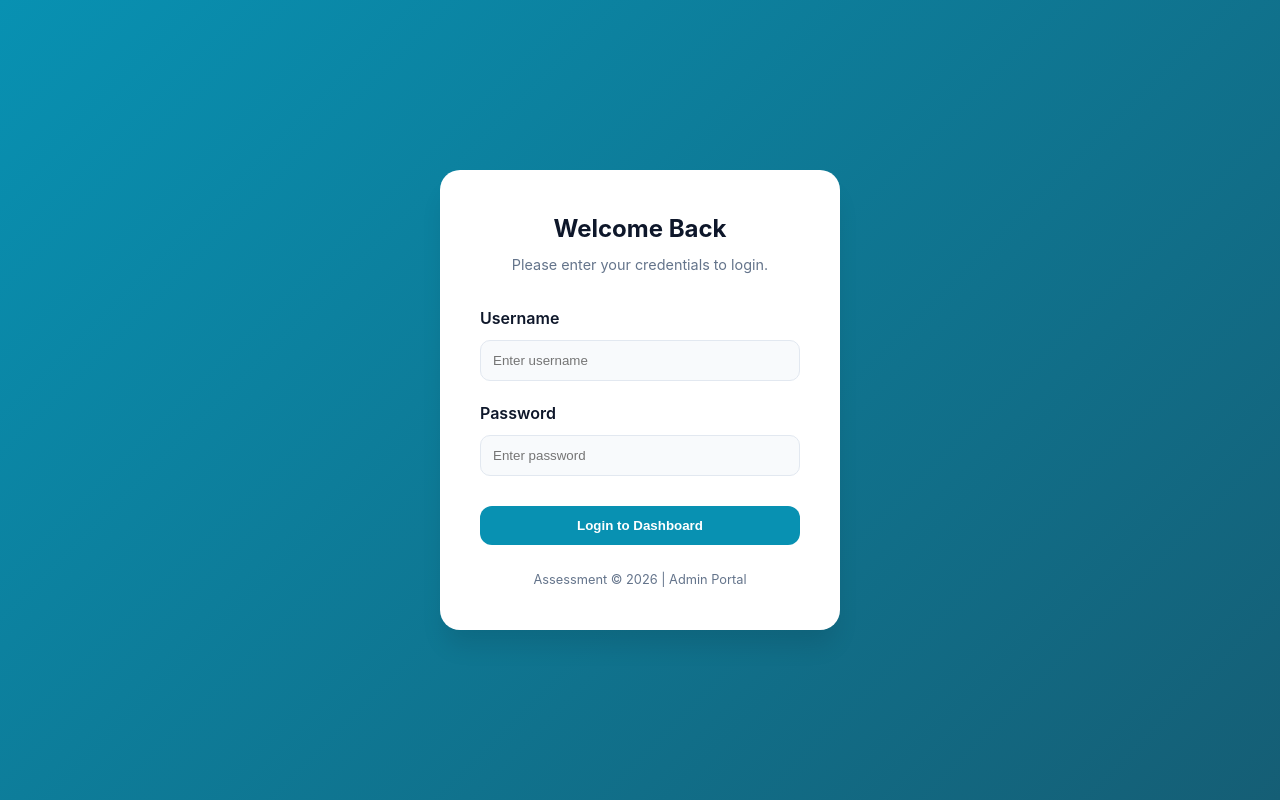
After one commit to leecodehub/lab1, a PHP site: page /login.php in a window 1280 px wide. The commit adds this page. Run offline with PHP 8.4, Linux system fonts and the light colour scheme.

Commit message:
2/27/2026 4

```diff
--- /dev/null
+++ b/login.php
@@ -0,0 +1,96 @@
+<?php
+session_start();
+
+// If already logged in, redirect to index
+if (isset($_SESSION['username'])) {
+    header("Location: index.php");
+    exit();
+}
+
+$error = "";
+
+if ($_SERVER["REQUEST_METHOD"] == "POST") {
+    $username = $_POST['username'];
+    $password = $_POST['password'];
+
+    // --- Original Logic Maintained ---
+    if ($username === "admin" && $password === "admin") {
+        $_SESSION['username'] = "ADMIN";
+        header("Location: index.php");
+        exit();
+    } else {
+        $error = "Invalid username or password!";
+    }
+}
+?>
+<!DOCTYPE html>
+<html lang="en">
+<head>
+    <meta charset="UTF-8">
+    <title>Login - Management System</title>
+    <link rel="stylesheet" href="style.css">
+    <style>
+        /* Special centering for the login page */
+        body {
+            display: flex;
+            align-items: center;
+            justify-content: center;
+            height: 100vh;
+        }
+        .login-container {
+            background: white;
+            padding: 40px;
+            border-radius: 20px;
+            box-shadow: 0 20px 25px -5px rgba(0, 0, 0, 0.1);
+            width: 100%;
+            max-width: 400px;
+        }
+        .login-header {
+            text-align: center;
+            margin-bottom: 30px;
+        }
+        .login-header h2 {
+            color: var(--nav-bg);
+            margin-bottom: 5px;
+        }
+        .login-header p {
+            color: var(--text-muted);
+            font-size: 0.9rem;
+        }
+    </style>
+</head>
+<body>
+
+<div class="login-container">
+    <div class="login-header">
+        <h2>Welcome Back</h2>
+        <p>Please enter your credentials to login.</p>
+    </div>
+
+    <?php if ($error != ""): ?>
+        <div style="background: #fee2e2; color: #991b1b; padding: 12px; border-radius: 8px; margin-bottom: 20px; text-align: center; font-size: 0.85rem; border: 1px solid #fecaca;">
+            ⚠️ <?php echo $error; ?>
+        </div>
+    <?php endif; ?>
+
+    <form method="POST">
+        <div class="form-group">
+            <label>Username</label>
+            <input type="text" name="username" placeholder="Enter username" required>
+        </div>
+
+        <div class="form-group">
+            <label>Password</label>
+            <input type="password" name="password" placeholder="Enter password" required>
+        </div>
+
+        <button type="submit" class="btn" style="width: 100%; margin-top: 10px;">Login to Dashboard</button>
+    </form>
+
+    <div style="text-align: center; margin-top: 25px; color: var(--text-muted); font-size: 0.8rem;">
+        Assessment &copy; 2026 | Admin Portal
+    </div>
+</div>
+
+</body>
+</html>
```
Also changed, not shown: index.php (+9 -1 lines).
